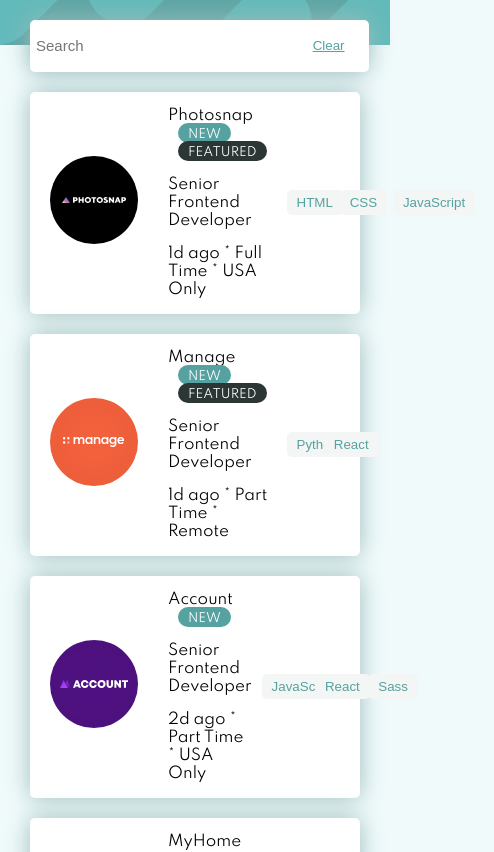
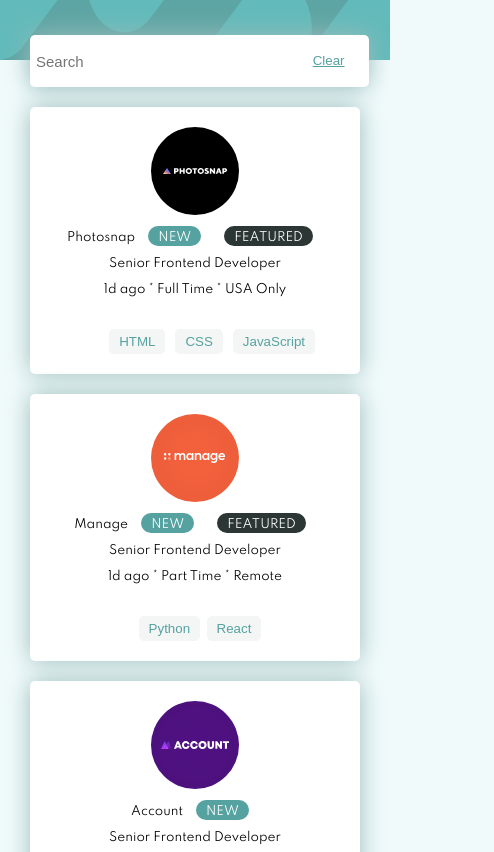
Before and after one commit to sam-621/Jobs-Listing, a React (Create React App) app: page / in a window 390 px wide. Shown: the top 852 px of the page, 494 px wide, since content can reach past the window. Built offline with nearby package versions, Linux system fonts and the light colour scheme.

Commit message:
Media queries added

```diff
--- a/src/styles/jobCard.css
+++ b/src/styles/jobCard.css
@@ -8,6 +8,7 @@ article{
     border-radius: 5px;
 }
 .Info{
+    margin-top: 20px;
     display: flex;
 }
 .img{
@@ -51,3 +52,46 @@ strong{
     border-radius: 20px;
     background-color: #2b3635;
 }
+
+@media screen and (max-width: 770px){
+    article{
+        font-size: 12px;
+        grid-template-columns: auto;
+        grid-gap: 20px;
+    }
+    .Tags{
+        margin-bottom: 20px;
+    }
+}
+
+@media screen  and (max-width: 520px){
+    .Info{
+        margin-top: 20px;
+        display: block;
+        text-align: center;
+    }
+    .img{
+        margin-right: 0;
+    }
+    .Hero img{
+        height: 60px;
+    }
+    .Tags{
+        justify-content: center;
+    }
+}
+@media screen and (max-width: 375px){
+    article{
+        margin: 20px 10px;
+    }
+    .Tags{
+        justify-content: start;
+    }
+}
+
+@media screen and (max-width: 320px) {
+    .Text p strong{
+        font-size: 10px;
+        margin: 0 2px;
+    }
+}
```
